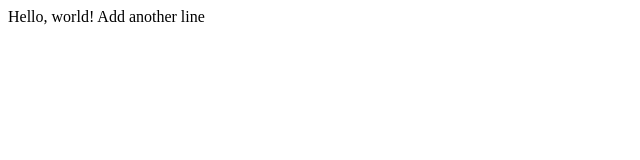
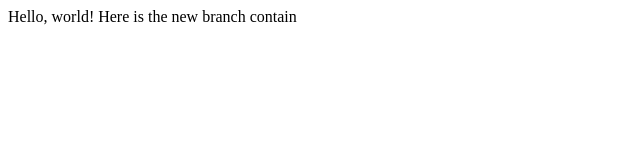
Before and after one commit to tsjangtang/lecture1, a plain HTML site: page index.html in a window 1280 px wide. Shown: the whole page, without its empty margins (0-640 px from the left). Drawn offline with Linux system fonts and the light colour scheme.

Commit message:
new branch contents

```diff
--- a/index.html
+++ b/index.html
@@ -7,6 +7,6 @@
     </head>
     <body>
         Hello, world!
-        Add another line
+        Here is the new branch contain
     </body>
 </html>
```
